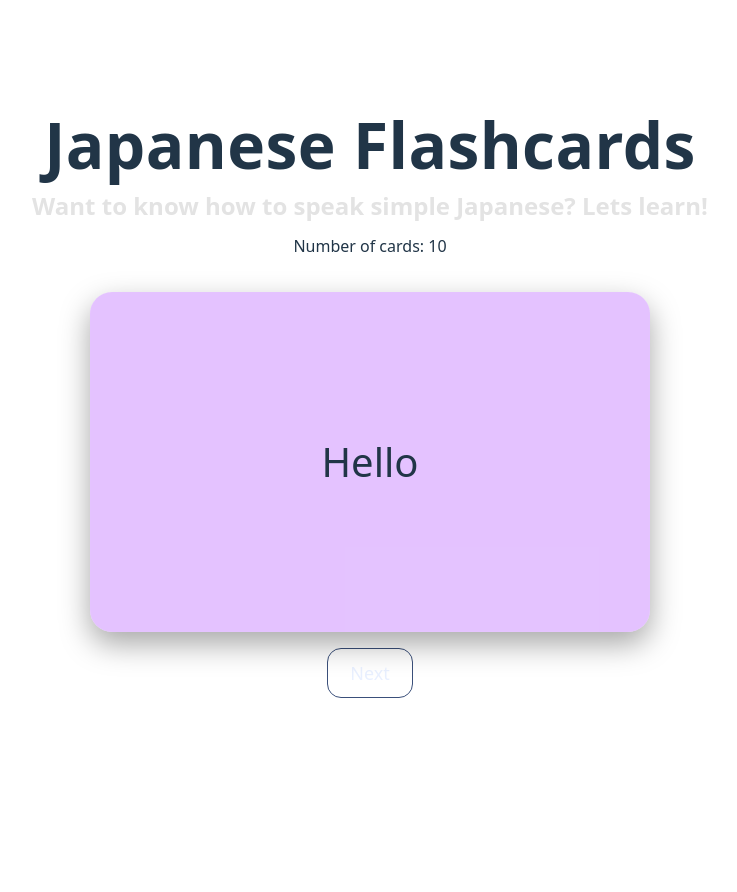
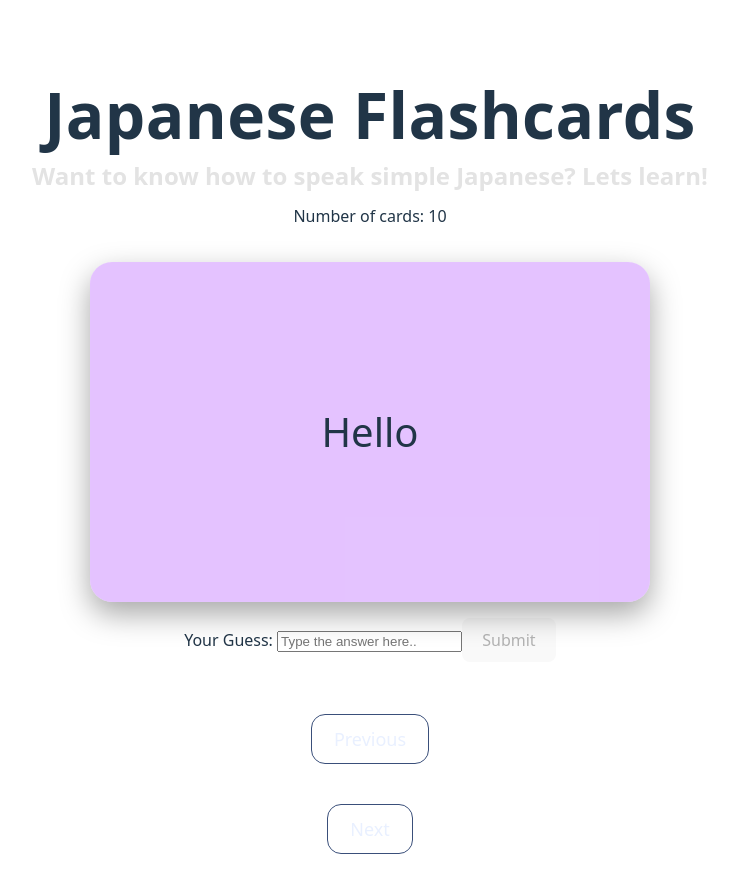
Before and after one commit to SylvieMendez/Japanese_Flashcards, a React (Vite) app in the folder Jap_Flashcards/: page / in a window 1280 px wide. Shown: the top 892 px of the page, without its empty margins (270-1007 px from the left). Before the commit the page ends 800 px from the top, so only its background shows below. Built offline with nearby package versions, Linux system fonts and the light colour scheme.

Commit message:
adding useState and functions to enable correct answers

```diff
--- a/Jap_Flashcards/src/App.css
+++ b/Jap_Flashcards/src/App.css
@@ -4,6 +4,13 @@
   padding: 2rem;
   text-align: center;
 }
+
+.feedback {
+  min-height: 1.25rem;
+}
+
+.feedback.correct { color: green; }
+.feedback.incorrect { color: crimson;}
 
 .cards{
   display:flex; justify-content:center; align-items:center;
--- a/Jap_Flashcards/src/App.jsx
+++ b/Jap_Flashcards/src/App.jsx
@@ -1,13 +1,11 @@
 import { useState } from 'react';
 import './App.css';
 import Cards from './Cards.jsx';
+import handleSubmit from './Submit.jsx';
 
 const App = () => {
-  const [idx, setIdx] = useState(0);
 
-  const next = () => setIdx(i => (i + 1) % cardData.length);
-
-  const cardData = [
+const cardData = [
     {question: 'Hello', answer: 'Konnichiwa'},
     {question: 'Goodbye', answer: 'Sayonara'},
     {question: 'Thank you', answer: 'Arigatou'},
@@ -20,6 +18,30 @@ const App = () => {
     {question: 'How are you?', answer: 'Ogenki desu ka?'}
   ];
 
+  const [idx, setIdx] = useState(0);
+  const [guess, setGuess] = useState("");
+  const [result, setResult] = useState(null);
+
+
+  const atStart = idx === 0;
+  const atEnd = idx === cardData.length - 1;
+
+  const next = () => {
+    if (idx < cardData.length - 1) {
+      setIdx(i => i + 1);
+      setGuess("");
+      setResult(null);
+    }
+  };
+
+  const prev = () => {
+    if (idx > 0) {
+      setIdx(i => i - 1);
+      setGuess("");
+      setResult(null);
+    }
+  };
+
   return (
     <div className="App">
       <div className="header">
@@ -29,12 +51,36 @@ const App = () => {
       </div>
       <div className="cards">
         <Cards
+          key={idx}
           question={cardData[idx].question}
           answer={cardData[idx].answer}
         />
       </div>
+      <label htmlFor="guess">Your Guess: </label>
+      <input
+        id="guess"
+        value={guess}
+        onChange={(e) => setGuess(e.target.value)}
+        placeholder="Type the answer here.."
+      />
+      <button
+        onClick={() =>
+          handleSubmit({guess, cardData, idx, setResult})
+        }
+          disabled={!guess.trim()}
+      >
+        Submit
+      </button>
+
+      <p className={`feedback ${result || ""}`}>
+        {result === "correct" ? "✅ Correct!" : result === "incorrect" ? "❌ Not quite." : ""}
+      </p>
+
       <div className="Control">
-        <button onClick={next}>Next</button>
+        <button onClick={prev} disabled={atStart}>Previous</button>
+      </div>
+      <div className="Control">
+        <button onClick={next} disabled={atEnd}>Next</button>
       </div>
     </div>
   )
--- a/Jap_Flashcards/src/Cards.jsx
+++ b/Jap_Flashcards/src/Cards.jsx
@@ -1,8 +1,12 @@
-import { useState } from 'react';
+import { useEffect, useState } from 'react';
 
-const Cards = ( {question, answer} ) => {
+const Cards = ( {question, answer, idx} ) => {
 
   const [flipped, setFlipped] = useState(false);
+
+  useEffect(() => {
+    setFlipped(false);
+  }, [idx]);
 
   const handleClick = () => setFlipped(f => !f);
 
--- /dev/null
+++ b/Jap_Flashcards/src/Submit.jsx
@@ -0,0 +1,10 @@
+const handleSubmit = ({guess, cardData, idx, setResult, setShowAnswer}) => {
+
+  const user = guess.trim().toLowerCase();
+  const ans = cardData[idx].answer.trim().toLowerCase();
+  const ok = user === ans;
+  setResult(ok ? "correct" : "incorrect");
+  setShowAnswer(true);
+}
+
+ export default handleSubmit;
```
